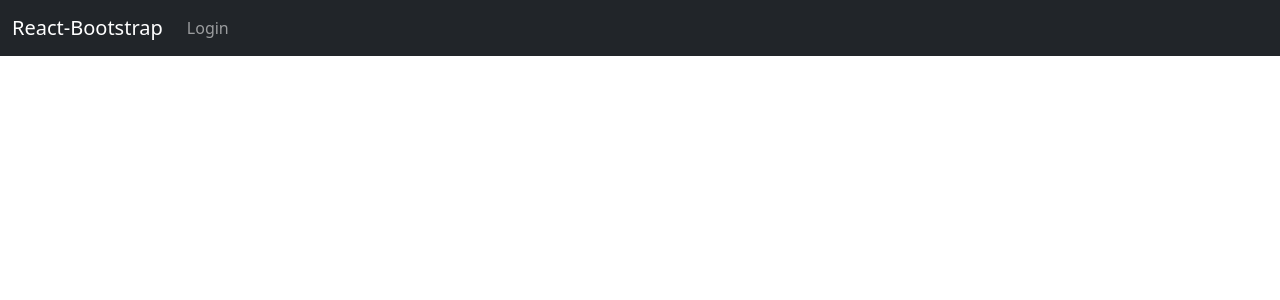
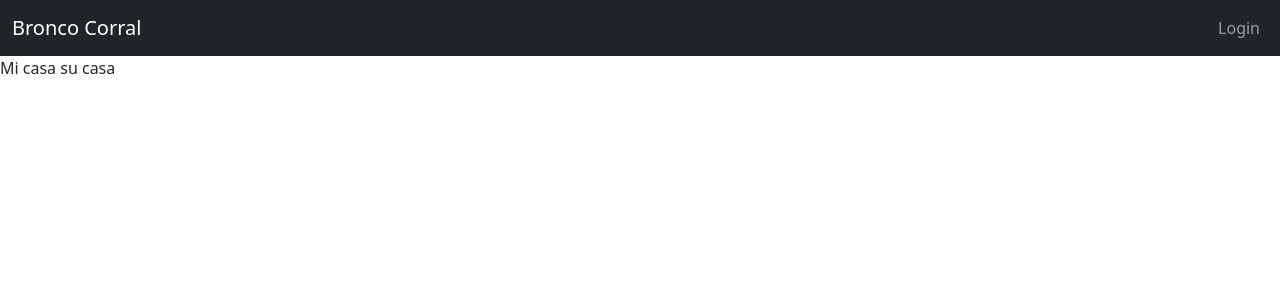
Before and after one commit to The-3-Broncoteers/bronco_corral_v2, a React (Create React App) app in the folder frontend/: page /home in a window 1280 px wide. Shown: the top 300 px of the page. Built offline with nearby package versions, Linux system fonts and the light colour scheme.

Commit message:
Update routing in app and update nav bar

```diff
--- a/frontend/src/App.tsx
+++ b/frontend/src/App.tsx
@@ -1,14 +1,16 @@
 import { Navigate, Route, Routes } from 'react-router-dom';
 import { Home } from './pages/Home';
 import { MainNav } from './components/MainNav';
+import { Login } from './pages/Login';
 
 function App() {
 	return (
-		<div className='App'>
+		<div className='app'>
 			<Routes>
 				<Route path='/' element={<MainNav />}>
 					<Route path='/' element={<Navigate to='home' />} />
 					<Route path='home' element={<Home />} />
+					<Route path='login' element={<Login />} />
 				</Route>
 			</Routes>
 		</div>
--- a/frontend/src/components/MainNav.tsx
+++ b/frontend/src/components/MainNav.tsx
@@ -1,20 +1,22 @@
-import Nav from 'react-bootstrap/Nav';
-import Navbar from 'react-bootstrap/Navbar';
-import Container from 'react-bootstrap/Container';
+import { Navbar, Container, Nav } from 'react-bootstrap';
 import { LinkContainer } from 'react-router-bootstrap';
-import { FiShoppingCart } from 'react-icons/fi';
-import { NavDropdown } from 'react-bootstrap';
+import { Outlet } from 'react-router-dom';
 
+//TODO Change login linked based on if user is signed in or not
 export const MainNav = () => (
-	<Navbar bg='dark' variant='dark' sticky='top'>
-		<Container fluid>
-			<Navbar.Brand href='/'>React-Bootstrap</Navbar.Brand>
-			<Navbar.Toggle aria-controls='basic-navbar-nav' />
-			<Navbar.Collapse id='basic-navbar-nav'>
-				<Nav className='me-auto'>
-					<Nav.Link href='Login'>Login</Nav.Link>
+	<>
+		<Navbar bg='dark' variant='dark'>
+			<Container fluid>
+				<LinkContainer to='/home'>
+					<Navbar.Brand>Bronco Corral</Navbar.Brand>
+				</LinkContainer>
+				<Nav>
+					<LinkContainer to='/login'>
+						<Nav.Link>Login</Nav.Link>
+					</LinkContainer>
 				</Nav>
-			</Navbar.Collapse>
-		</Container>
-	</Navbar>
+			</Container>
+		</Navbar>
+		<Outlet></Outlet>
+	</>
 );
--- a/frontend/src/pages/Home.tsx
+++ b/frontend/src/pages/Home.tsx
@@ -1,3 +1,3 @@
 export function Home() {
-	return <div>Home page!</div>;
+	return <div>Mi casa su casa</div>;
 }
--- /dev/null
+++ b/frontend/src/pages/Login.tsx
@@ -0,0 +1,3 @@
+export function Login() {
+	return <div>Das Login</div>;
+}
```
